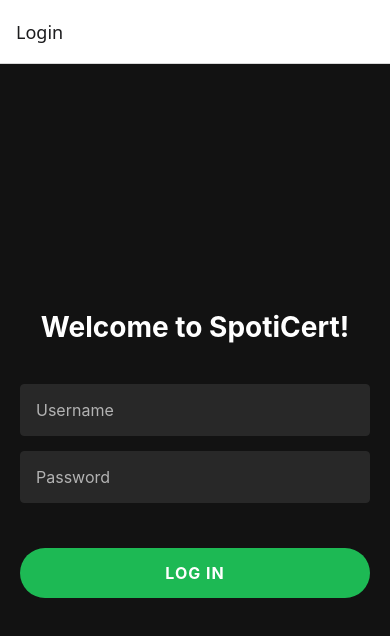
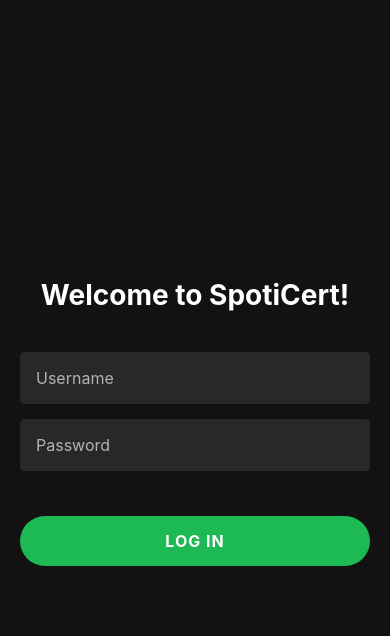
Before and after one commit to Moinul-Islam-04/SpotiCert, a React Native app: screen / in a window 390 px wide. Shown: the top 636 px of the page. Built offline with nearby package versions, Linux system fonts and the light colour scheme.

Commit message:
removed headers

```diff
--- a/App.js
+++ b/App.js
@@ -11,9 +11,9 @@
   return (
     <NavigationContainer>
       <Stack.Navigator>
-        <Stack.Screen name="Login" component={Loginscreen} />
-        <Stack.Screen name="Home" component={Homescreen} />
-        <Stack.Screen name="Profile" component={ProfileScreen} />
+        <Stack.Screen name="Login" component={Loginscreen} options={{headerShown: false}} />
+        <Stack.Screen name="Home" component={Homescreen} options={{headerShown: false}}/>
+        <Stack.Screen name="Profile" component={ProfileScreen} options={{headerShown: false}}/>
       </Stack.Navigator>
     </NavigationContainer>
   );
```
